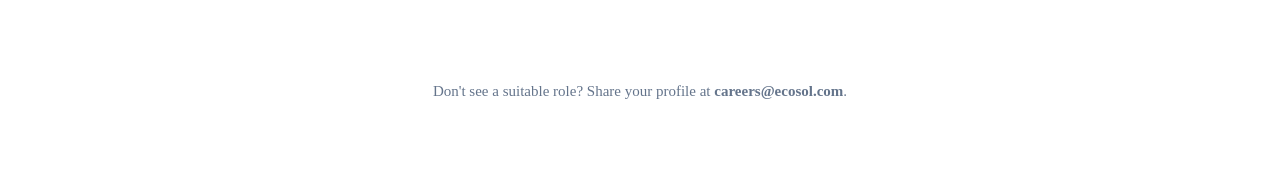
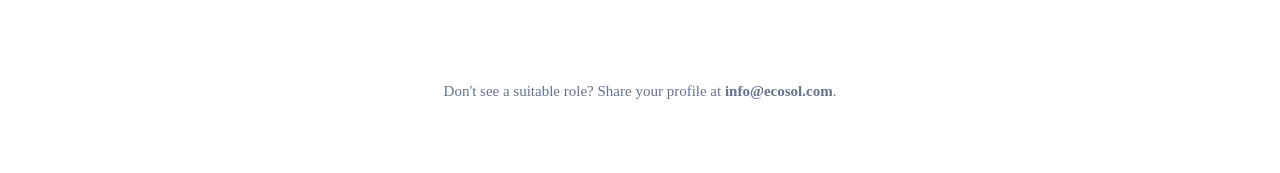
Before and after one commit to Agrawal-Rajat/ecosol, a React (Vite) app: page /careers in a window 1280 px wide. Shown: the part 3498-3671 px from the top of the page. Built offline with nearby package versions, Linux system fonts and the light colour scheme; the HTML template or start-up script is replaced by a standard one.

Commit message:
feat: Update email addresses and links in careers components and footer

```diff
--- a/src/components/careers/CareersHero.jsx
+++ b/src/components/careers/CareersHero.jsx
@@ -222,7 +222,7 @@ function CareersHero() {
               </p>
             </div>
 
-            <a href="#open-positions" className="primary-action-btn">
+            <a href="#careers-list" className="primary-action-btn">
               Explore Openings <span>→</span>
             </a>
           </div>
--- a/src/components/careers/CurrentOpportunities.jsx
+++ b/src/components/careers/CurrentOpportunities.jsx
@@ -214,7 +214,7 @@ function CurrentOpportunities() {
 
           <p className="general-query">
             Don't see a suitable role? Share your profile at{" "}
-            <b>careers@ecosol.com</b>.
+            <b>info@ecosol.com</b>.
           </p>
         </div>
       </section>
--- a/src/components/careers/SubmitYourProfile.jsx
+++ b/src/components/careers/SubmitYourProfile.jsx
@@ -110,7 +110,7 @@ function SubmitYourProfile() {
             experience.
           </p>
 
-          <a href="mailto:careers@ecosolprojects.com" className="cv-button">
+          <a href="mailto:info@ecosolprojects.com" className="cv-button">
             Send Your CV <span>→</span>
           </a>
         </div>
--- a/src/components/layout/Footer.jsx
+++ b/src/components/layout/Footer.jsx
@@ -79,7 +79,7 @@ function Footer() {
                 <NavLink to="/services" style={styles.footerLink}>
                   Power Engineering
                 </NavLink>
-                <NavLink to="/expertise" style={styles.footerLink}>
+                <NavLink to="/services" style={styles.footerLink}>
                   Technical Audit
                 </NavLink>
                 <NavLink to="/services" style={styles.footerLink}>
```
